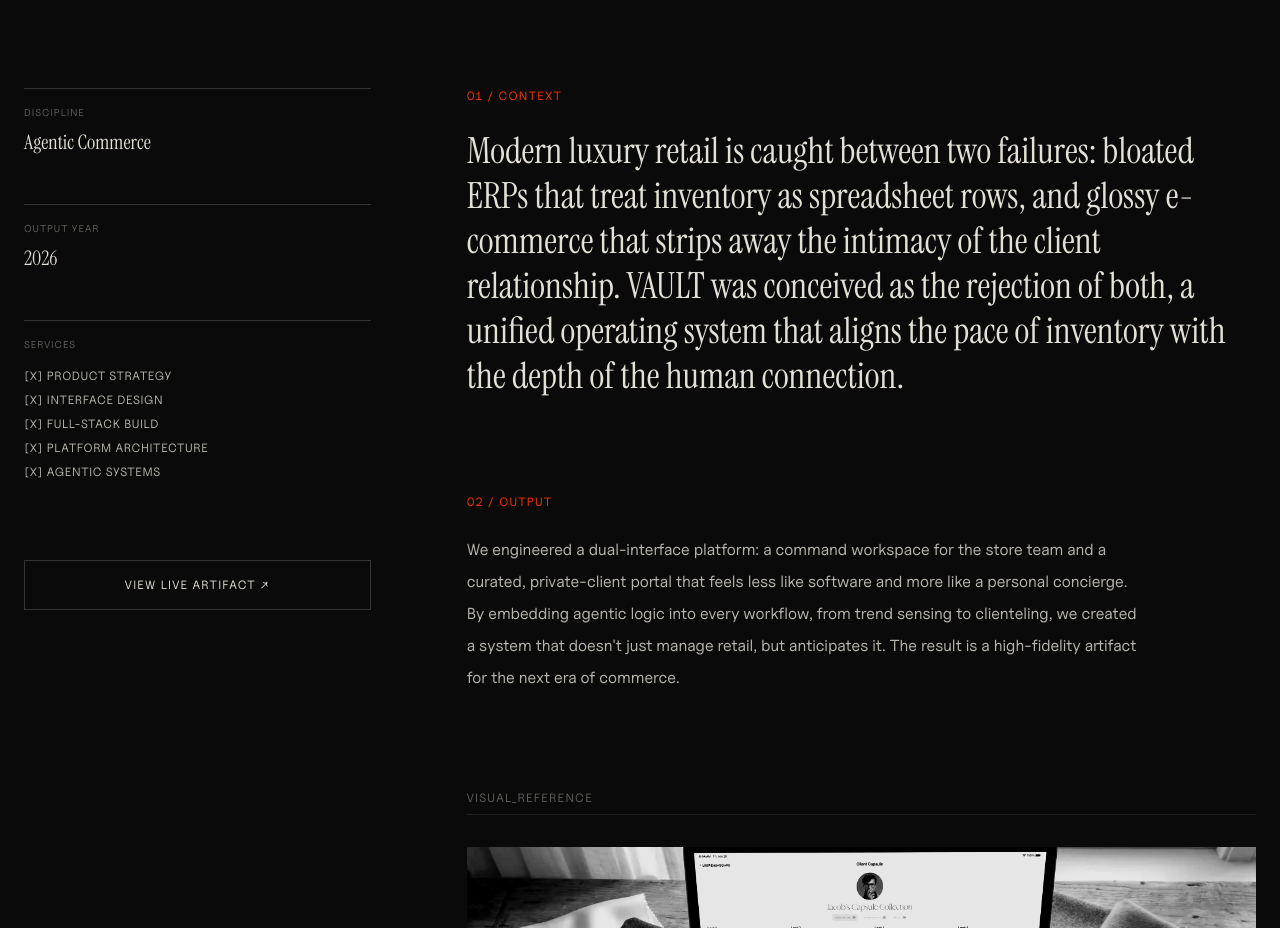
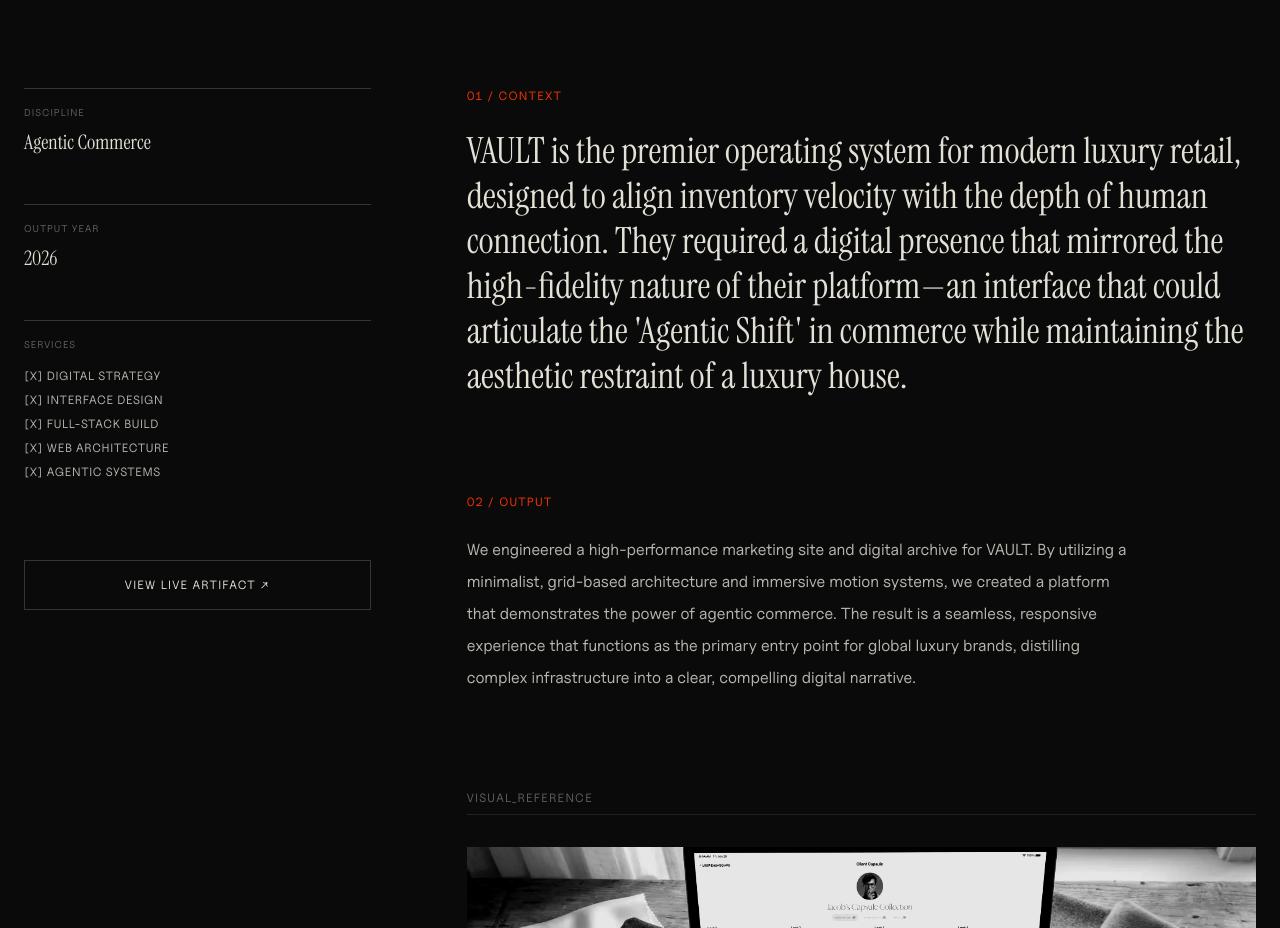
Before and after one commit to monk-haus/monk, a Next.js app: page /work/vault in a window 1280 px wide. Shown: the part 840-1768 px from the top of the page. Built offline with nearby package versions, Linux system fonts and the light colour scheme.

Commit message:
project copy edit

```diff
--- a/src/app/work/[slug]/page.tsx
+++ b/src/app/work/[slug]/page.tsx
@@ -18,9 +18,9 @@
             "/assets/images/project-6-2.webp",
             "/assets/images/project-6-3.webp"
         ],
-        services: ["Product Strategy", "Interface Design", "Full-Stack Build", "Platform Architecture", "Agentic Systems"],
-        context: "Modern luxury retail is caught between two failures: bloated ERPs that treat inventory as spreadsheet rows, and glossy e-commerce that strips away the intimacy of the client relationship. VAULT was conceived as the rejection of both, a unified operating system that aligns the pace of inventory with the depth of the human connection.",
-        outcome: "We engineered a dual-interface platform: a command workspace for the store team and a curated, private-client portal that feels less like software and more like a personal concierge. By embedding agentic logic into every workflow, from trend sensing to clienteling, we created a system that doesn't just manage retail, but anticipates it. The result is a high-fidelity artifact for the next era of commerce."
+        services: ["Digital Strategy", "Interface Design", "Full-Stack Build", "Web Architecture", "Agentic Systems"],
+        context: "VAULT is the premier operating system for modern luxury retail, designed to align inventory velocity with the depth of human connection. They required a digital presence that mirrored the high-fidelity nature of their platform—an interface that could articulate the 'Agentic Shift' in commerce while maintaining the aesthetic restraint of a luxury house.",
+        outcome: "We engineered a high-performance marketing site and digital archive for VAULT. By utilizing a minimalist, grid-based architecture and immersive motion systems, we created a platform that demonstrates the power of agentic commerce. The result is a seamless, responsive experience that functions as the primary entry point for global luxury brands, distilling complex infrastructure into a clear, compelling digital narrative."
     },
     {
         slug: "naath-models",
```
